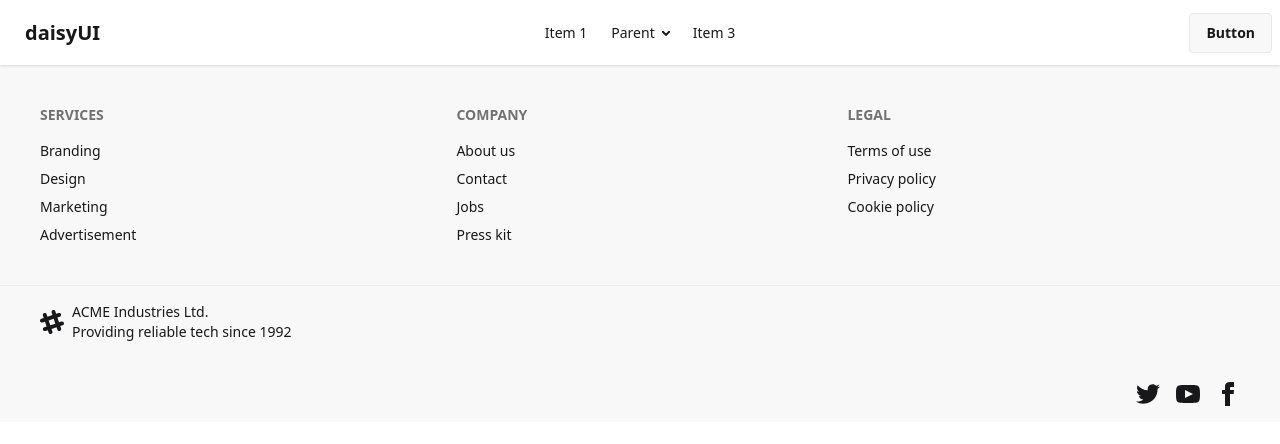
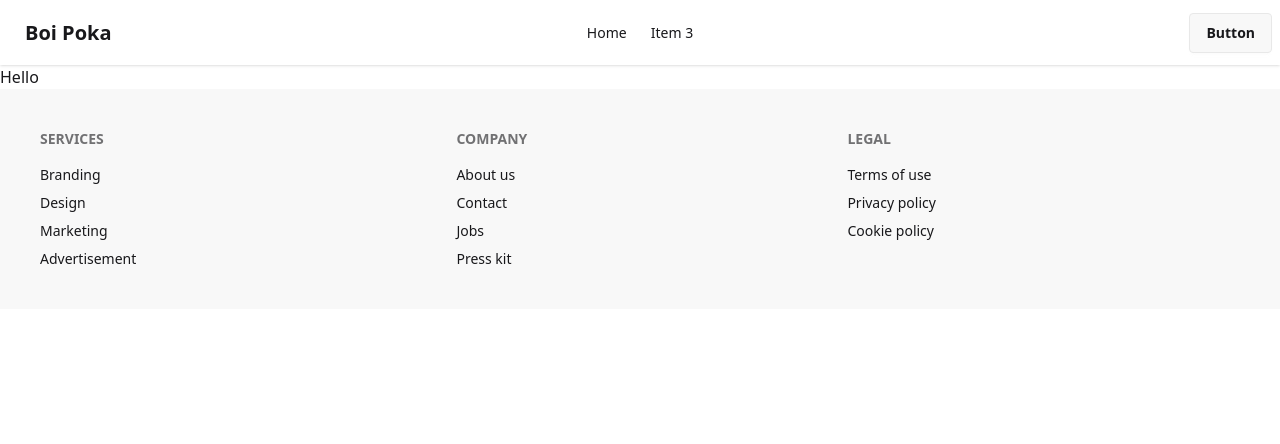
Before and after one commit to AkhiSharmin/Book-Vibe, a React (Vite) app: page / in a window 1280 px wide. Shown: the top 444 px of the page. Built offline with nearby package versions, Linux system fonts and the light colour scheme.

Commit message:
update navbar

```diff
--- /dev/null
+++ b/src/components/Dashboard/Dashboard.jsx
@@ -0,0 +1,11 @@
+import React from "react";
+
+const Dashboard = () => {
+  return (
+    <div>
+      <h2 className="text-5xl">Dashboard</h2>
+    </div>
+  );
+};
+
+export default Dashboard;
--- /dev/null
+++ b/src/components/ErrorPage/ErrorPage.jsx
@@ -0,0 +1,17 @@
+import React from "react";
+
+const ErrorPage = () => {
+  return (
+    <div className="max-w-7xl mx-auto mt-28">
+      <h2 className="text-9xl">404</h2>
+      <img
+        className="mx-auto"
+        src="https://i.pinimg.com/originals/70/21/10/702110d4a9c46f33fef04766cb82bd44.gif"
+        alt=""
+      />
+      <h2 className="text-5xl text-center">Page not Found</h2>
+    </div>
+  );
+};
+
+export default ErrorPage;
--- a/src/components/Footer/Footer.jsx
+++ b/src/components/Footer/Footer.jsx
@@ -25,63 +25,6 @@ const Footer = () => {
           <a className="link link-hover">Cookie policy</a>
         </nav>
       </footer>
-      <footer className="footer bg-base-200 text-base-content border-base-300 border-t px-10 py-4">
-        <aside className="grid-flow-col items-center">
-          <svg
-            width="24"
-            height="24"
-            viewBox="0 0 24 24"
-            xmlns="http://www.w3.org/2000/svg"
-            fillRule="evenodd"
-            clipRule="evenodd"
-            className="fill-current"
-          >
-            <path d="M22.672 15.226l-2.432.811.841 2.515c.33 1.019-.209 2.127-1.23 2.456-1.15.325-2.148-.321-2.463-1.226l-.84-2.518-5.013 1.677.84 2.517c.391 1.203-.434 2.542-1.831 2.542-.88 0-1.601-.564-1.86-1.314l-.842-2.516-2.431.809c-1.135.328-2.145-.317-2.463-1.229-.329-1.018.211-2.127 1.231-2.456l2.432-.809-1.621-4.823-2.432.808c-1.355.384-2.558-.59-2.558-1.839 0-.817.509-1.582 1.327-1.846l2.433-.809-.842-2.515c-.33-1.02.211-2.129 1.232-2.458 1.02-.329 2.13.209 2.461 1.229l.842 2.515 5.011-1.677-.839-2.517c-.403-1.238.484-2.553 1.843-2.553.819 0 1.585.509 1.85 1.326l.841 2.517 2.431-.81c1.02-.33 2.131.211 2.461 1.229.332 1.018-.21 2.126-1.23 2.456l-2.433.809 1.622 4.823 2.433-.809c1.242-.401 2.557.484 2.557 1.838 0 .819-.51 1.583-1.328 1.847m-8.992-6.428l-5.01 1.675 1.619 4.828 5.011-1.674-1.62-4.829z"></path>
-          </svg>
-          <p>
-            ACME Industries Ltd.
-            <br />
-            Providing reliable tech since 1992
-          </p>
-        </aside>
-        <nav className="md:place-self-center md:justify-self-end">
-          <div className="grid grid-flow-col gap-4">
-            <a>
-              <svg
-                xmlns="http://www.w3.org/2000/svg"
-                width="24"
-                height="24"
-                viewBox="0 0 24 24"
-                className="fill-current"
-              >
-                <path d="M24 4.557c-.883.392-1.832.656-2.828.775 1.017-.609 1.798-1.574 2.165-2.724-.951.564-2.005.974-3.127 1.195-.897-.957-2.178-1.555-3.594-1.555-3.179 0-5.515 2.966-4.797 6.045-4.091-.205-7.719-2.165-10.148-5.144-1.29 2.213-.669 5.108 1.523 6.574-.806-.026-1.566-.247-2.229-.616-.054 2.281 1.581 4.415 3.949 4.89-.693.188-1.452.232-2.224.084.626 1.956 2.444 3.379 4.6 3.419-2.07 1.623-4.678 2.348-7.29 2.04 2.179 1.397 4.768 2.212 7.548 2.212 9.142 0 14.307-7.721 13.995-14.646.962-.695 1.797-1.562 2.457-2.549z"></path>
-              </svg>
-            </a>
-            <a>
-              <svg
-                xmlns="http://www.w3.org/2000/svg"
-                width="24"
-                height="24"
-                viewBox="0 0 24 24"
-                className="fill-current"
-              >
-                <path d="M19.615 3.184c-3.604-.246-11.631-.245-15.23 0-3.897.266-4.356 2.62-4.385 8.816.029 6.185.484 8.549 4.385 8.816 3.6.245 11.626.246 15.23 0 3.897-.266 4.356-2.62 4.385-8.816-.029-6.185-.484-8.549-4.385-8.816zm-10.615 12.816v-8l8 3.993-8 4.007z"></path>
-              </svg>
-            </a>
-            <a>
-              <svg
-                xmlns="http://www.w3.org/2000/svg"
-                width="24"
-                height="24"
-                viewBox="0 0 24 24"
-                className="fill-current"
-              >
-                <path d="M9 8h-3v4h3v12h5v-12h3.642l.358-4h-4v-1.667c0-.955.192-1.333 1.115-1.333h2.885v-5h-3.808c-3.596 0-5.192 1.583-5.192 4.615v3.385z"></path>
-              </svg>
-            </a>
-          </div>
-        </nav>
-      </footer>
     </div>
   );
 };
--- /dev/null
+++ b/src/components/Home/Home.jsx
@@ -0,0 +1,11 @@
+import React from "react";
+
+const Home = () => {
+  return (
+    <div>
+      <h2>Hello</h2>
+    </div>
+  );
+};
+
+export default Home;
--- a/src/components/NavBar/NavBar.jsx
+++ b/src/components/NavBar/NavBar.jsx
@@ -1,6 +1,17 @@
 import React from "react";
 
 const NavBar = () => {
+  const links = (
+    <>
+      <li>
+        <a>Home</a>
+      </li>
+      <li>
+        <a>Item 3</a>
+      </li>
+    </>
+  );
+
   return (
     <div className="navbar bg-base-100 shadow-sm max-w-7xl mx-auto">
       <div className="navbar-start">
@@ -26,49 +37,13 @@ const NavBar = () => {
             tabIndex={0}
             className="menu menu-sm dropdown-content bg-base-100 rounded-box z-1 mt-3 w-52 p-2 shadow"
           >
-            <li>
-              <a>Item 1</a>
-            </li>
-            <li>
-              <a>Parent</a>
-              <ul className="p-2">
-                <li>
-                  <a>Submenu 1</a>
-                </li>
-                <li>
-                  <a>Submenu 2</a>
-                </li>
-              </ul>
-            </li>
-            <li>
-              <a>Item 3</a>
-            </li>
+            {links}
           </ul>
         </div>
-        <a className="btn btn-ghost text-xl">daisyUI</a>
+        <a className="btn btn-ghost text-xl">Boi Poka</a>
       </div>
       <div className="navbar-center hidden lg:flex">
-        <ul className="menu menu-horizontal px-1">
-          <li>
-            <a>Item 1</a>
-          </li>
-          <li>
-            <details>
-              <summary>Parent</summary>
-              <ul className="p-2">
-                <li>
-                  <a>Submenu 1</a>
-                </li>
-                <li>
-                  <a>Submenu 2</a>
-                </li>
-              </ul>
-            </details>
-          </li>
-          <li>
-            <a>Item 3</a>
-          </li>
-        </ul>
+        <ul className="menu menu-horizontal px-1">{links}</ul>
       </div>
       <div className="navbar-end">
         <a className="btn">Button</a>
--- a/src/main.jsx
+++ b/src/main.jsx
@@ -5,11 +5,25 @@ import "./index.css";
 // import App from "./App.jsx";
 import { createBrowserRouter, RouterProvider } from "react-router-dom";
 import Root from "./components/Root/Root";
+import ErrorPage from "./components/ErrorPage/ErrorPage";
+import Home from "./components/Home/Home";
+import Dashboard from "./components/Dashboard/Dashboard";
 
 const router = createBrowserRouter([
   {
     path: "/",
     element: <Root></Root>,
+    errorElement: <ErrorPage></ErrorPage>,
+    children: [
+      {
+        path: "/",
+        element: <Home></Home>,
+      },
+      {
+        path: "dashboard",
+        element: <Dashboard></Dashboard>,
+      },
+    ],
   },
 ]);
 
```
